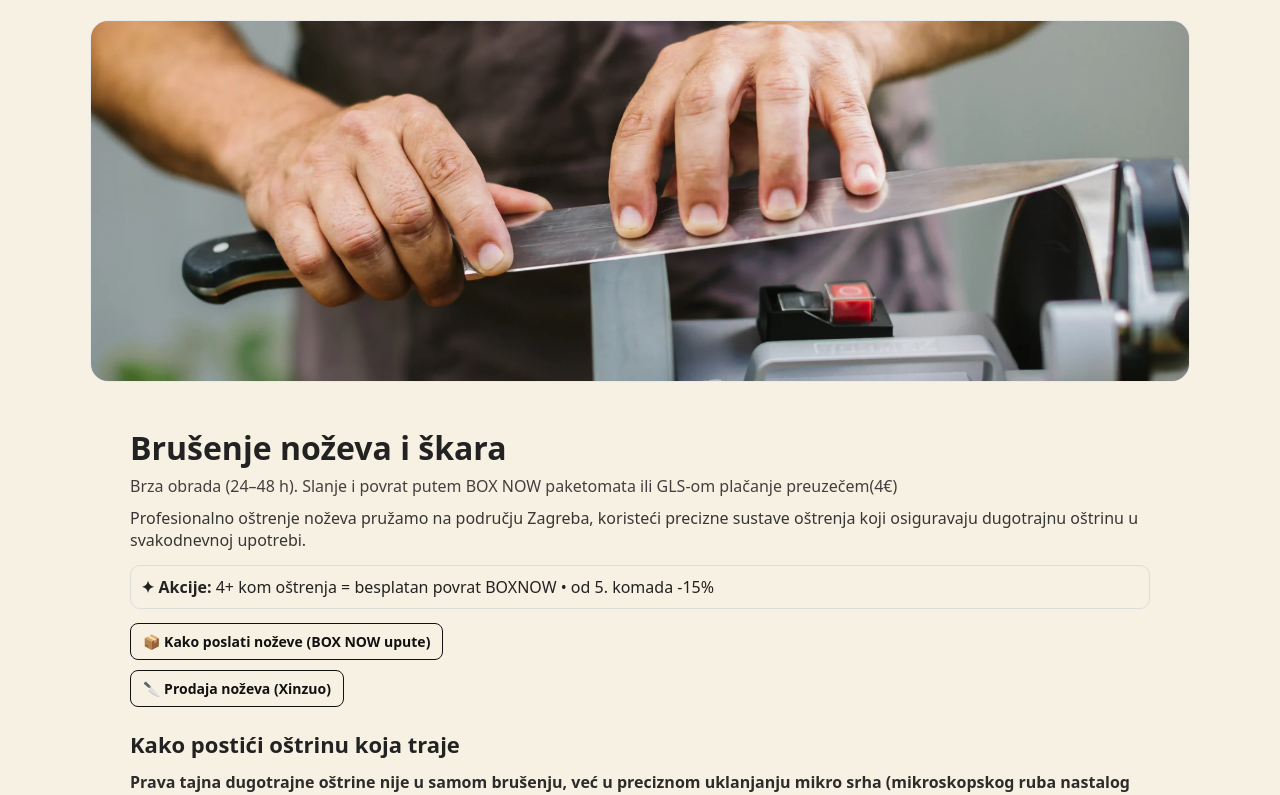
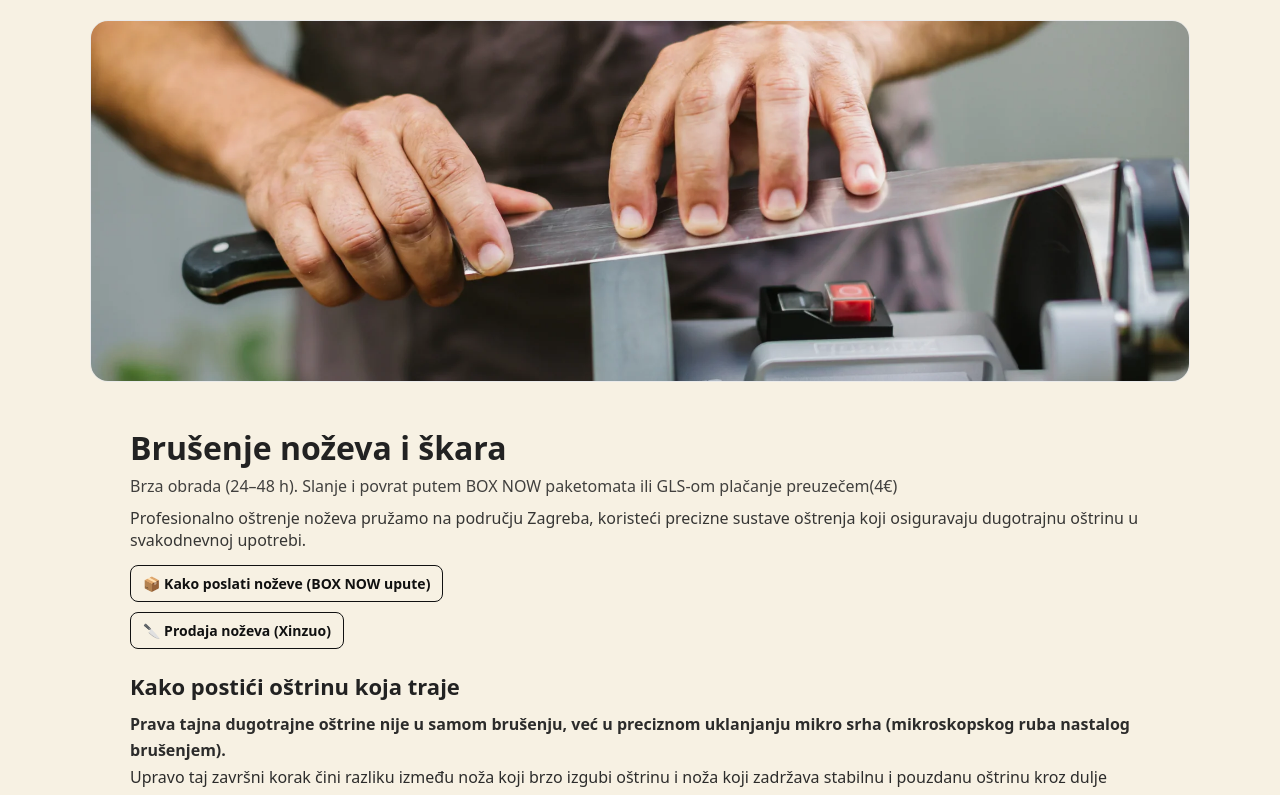
Before and after one commit to Nenad-cmd/ostrenje-nozeva-zagreb, a Next.js app: page / in a window 1280 px wide. Shown: the top 795 px of the page. Built offline with nearby package versions, Linux system fonts and the light colour scheme.

Commit message:
Update page.tsx

```diff
--- a/app/page.tsx
+++ b/app/page.tsx
@@ -204,9 +204,9 @@ return(
           koji osiguravaju dugotrajnu oštrinu u svakodnevnoj upotrebi.
         </p>
 
-           <div style={{ marginTop: 10, padding: 10, border: "1px solid #ddd", borderRadius: 10 }}>
+           {/* <div style={{ marginTop: 10, padding: 10, border: "1px solid #ddd", borderRadius: 10 }}>
             <strong>✦ Akcije:</strong> 4+ kom oštrenja = besplatan povrat BOXNOW • od 5. komada -15%
-          </div>
+          </div>  */}
 
           <div style={{ marginTop: 14 }}>
             <a
```
